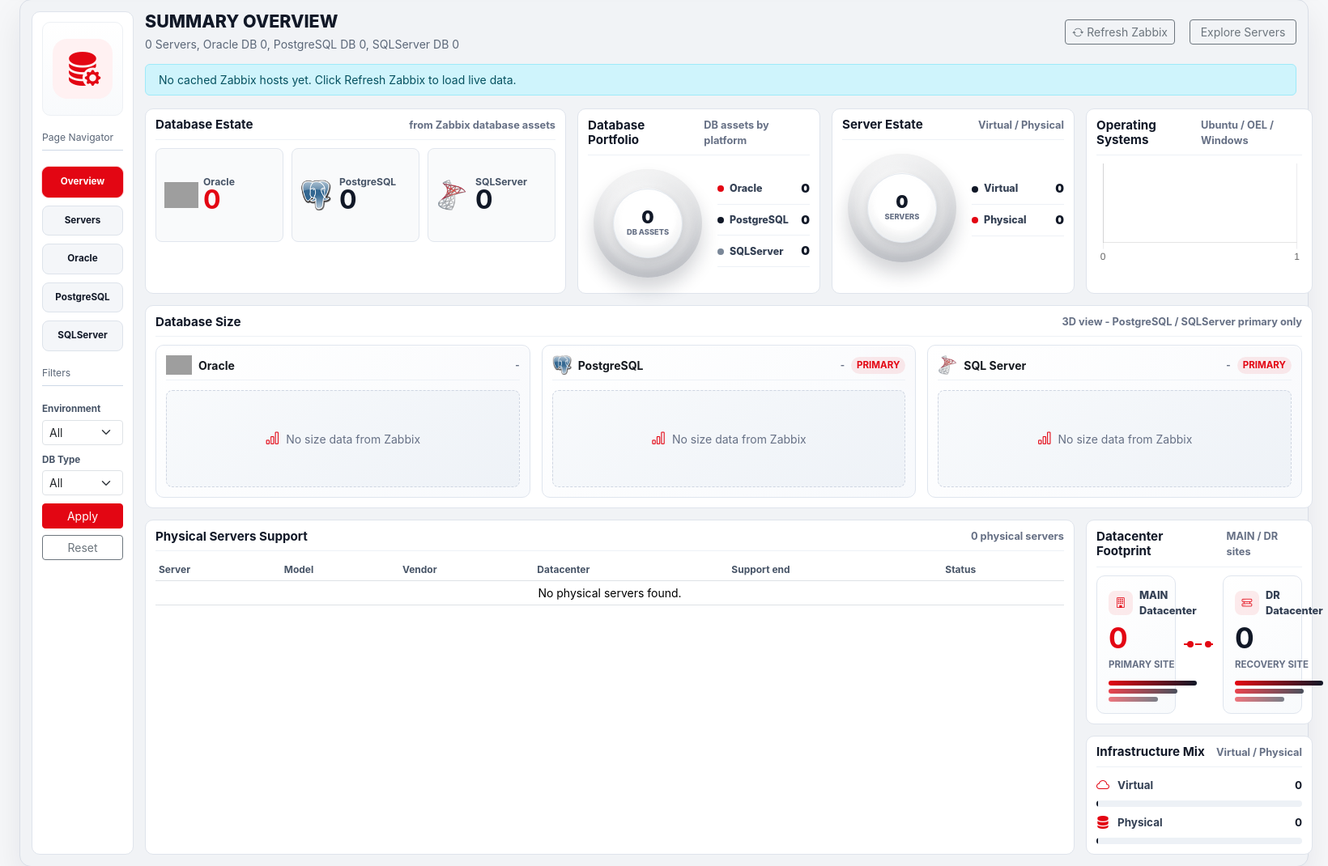
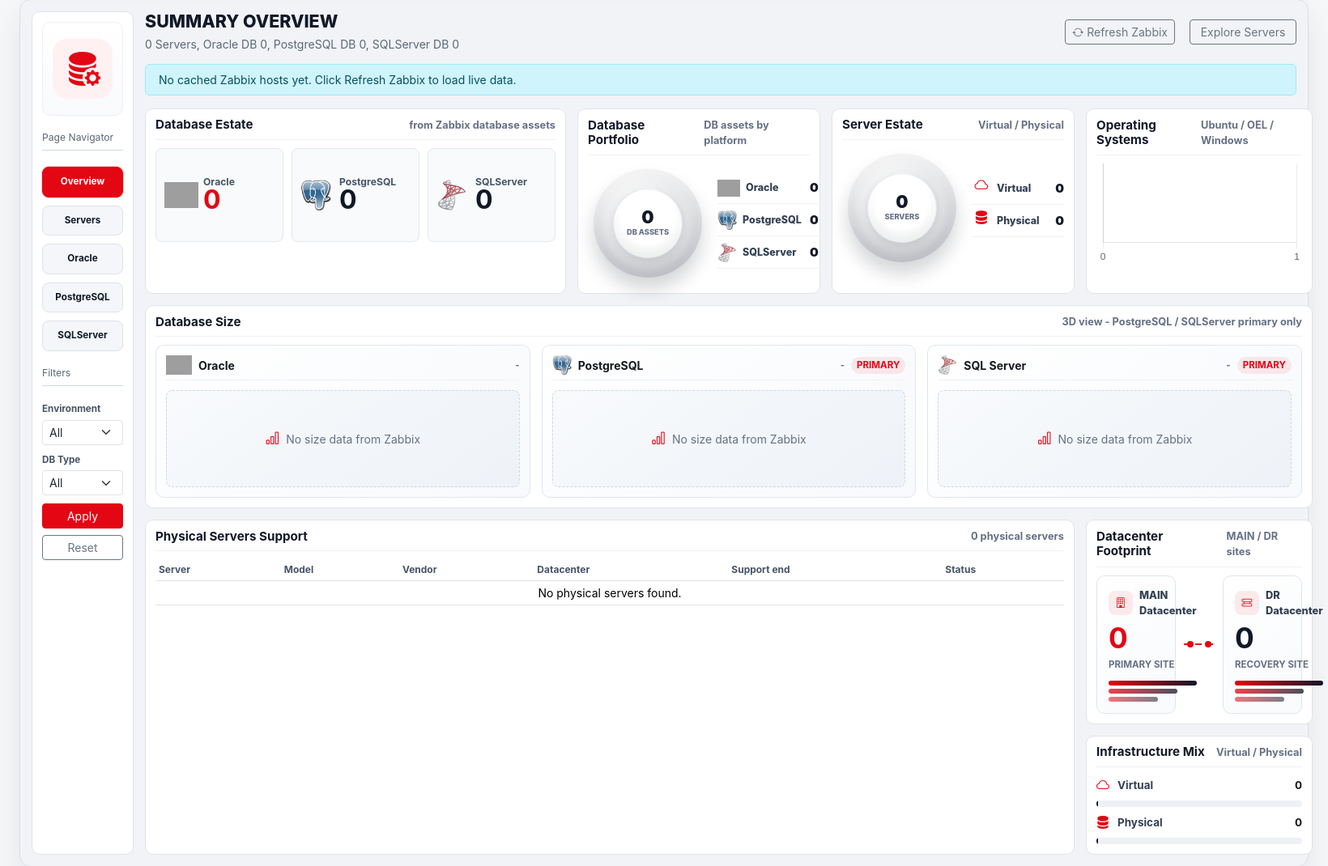
Before and after one commit to adiaadi/dba-inventory, a FastAPI app: page / in a window 1640 px wide. Shown: the part 104-1174 px from the top of the page at 81% size. Run offline with FastAPI, Linux system fonts and the light colour scheme; grey boxes are pictures that could not be loaded.

Commit message:
Add logos to summary chart legends

```diff
--- a/app/static/css/styles.css
+++ b/app/static/css/styles.css
@@ -1188,6 +1188,30 @@ body {
   font-weight: 900;
 }
 
+.executive-legend-logo,
+.executive-legend-icon {
+  flex: 0 0 24px;
+  height: 24px;
+  width: 24px;
+}
+
+.executive-legend-logo {
+  display: block;
+  object-fit: contain;
+}
+
+.executive-legend-logo-wide {
+  width: 28px;
+}
+
+.executive-legend-icon {
+  color: var(--brand);
+  display: inline-flex;
+  font-size: 1.05rem;
+  justify-content: center;
+  line-height: 1;
+}
+
 .executive-health-chart {
   height: 142px;
   margin-top: 4px;
--- a/app/templates/dashboard.html
+++ b/app/templates/dashboard.html
@@ -251,9 +251,9 @@
               </div>
             </div>
             <div class="executive-chart-legend">
-              <div><span><i class="summary-dot dot-oracle"></i>{{ ui_text(request, "label.oracle", "Oracle") }}</span><strong>{{ db_family_counts.Oracle }}</strong></div>
-              <div><span><i class="summary-dot dot-postgresql"></i>{{ ui_text(request, "label.postgresql", "PostgreSQL") }}</span><strong>{{ db_family_counts.PostgreSQL }}</strong></div>
-              <div><span><i class="summary-dot dot-sqlserver"></i>{{ ui_text(request, "label.sqlserver", "SQLServer") }}</span><strong>{{ db_family_counts.SQLServer }}</strong></div>
+              <div><span><img class="executive-legend-logo executive-legend-logo-wide" src="/static/img/oracle.png" alt="Oracle">{{ ui_text(request, "label.oracle", "Oracle") }}</span><strong>{{ db_family_counts.Oracle }}</strong></div>
+              <div><span><img class="executive-legend-logo" src="/static/img/postgresql.png" alt="PostgreSQL">{{ ui_text(request, "label.postgresql", "PostgreSQL") }}</span><strong>{{ db_family_counts.PostgreSQL }}</strong></div>
+              <div><span><img class="executive-legend-logo" src="/static/img/sqlserver.png" alt="SQL Server">{{ ui_text(request, "label.sqlserver", "SQLServer") }}</span><strong>{{ db_family_counts.SQLServer }}</strong></div>
             </div>
           </div>
         </section>
@@ -272,8 +272,8 @@
               </div>
             </div>
             <div class="executive-chart-legend">
-              <div><span><i class="summary-dot dot-virtual"></i>{{ ui_text(request, "label.virtual", "Virtual") }}</span><strong>{{ platform_counts.Virtual }}</strong></div>
-              <div><span><i class="summary-dot dot-physical"></i>{{ ui_text(request, "label.physical", "Physical") }}</span><strong>{{ platform_counts.Physical }}</strong></div>
+              <div><span><i class="bi bi-cloud executive-legend-icon"></i>{{ ui_text(request, "label.virtual", "Virtual") }}</span><strong>{{ platform_counts.Virtual }}</strong></div>
+              <div><span><i class="bi bi-server executive-legend-icon"></i>{{ ui_text(request, "label.physical", "Physical") }}</span><strong>{{ platform_counts.Physical }}</strong></div>
             </div>
           </div>
         </section>
```
